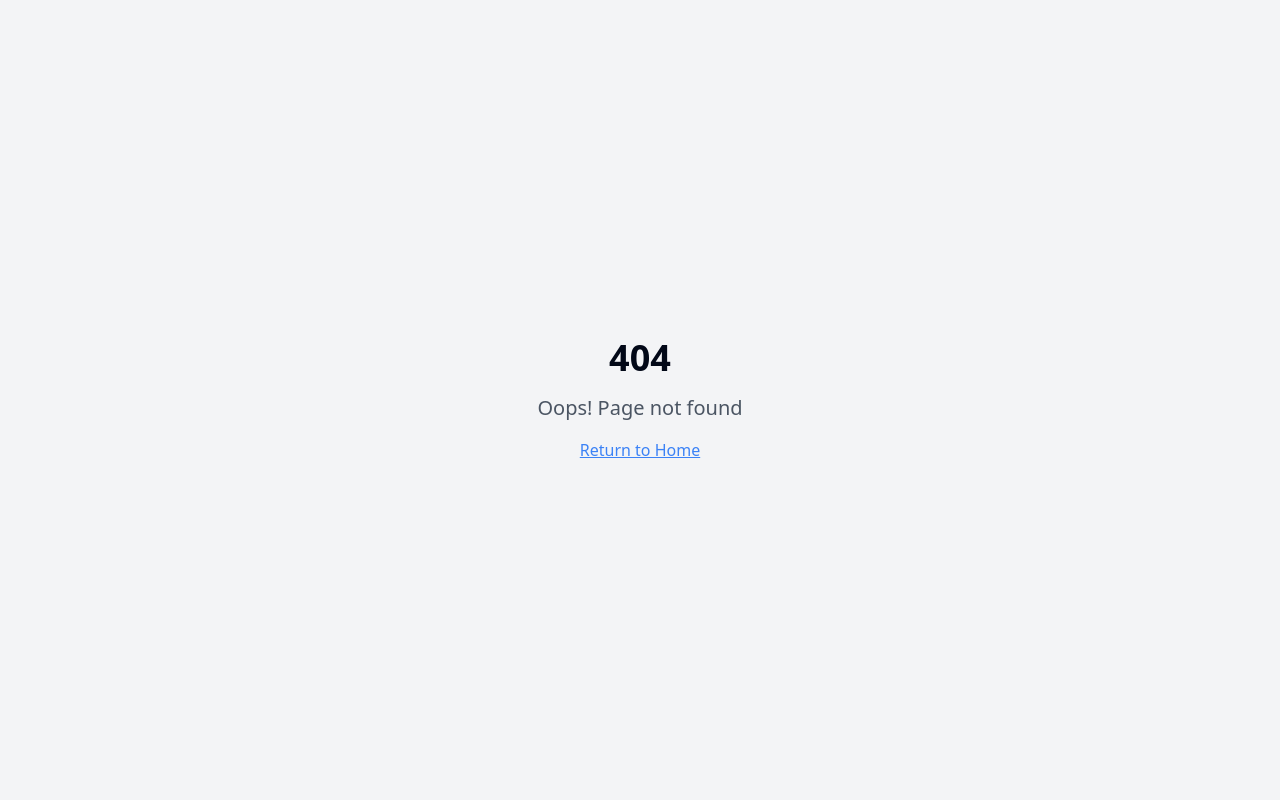
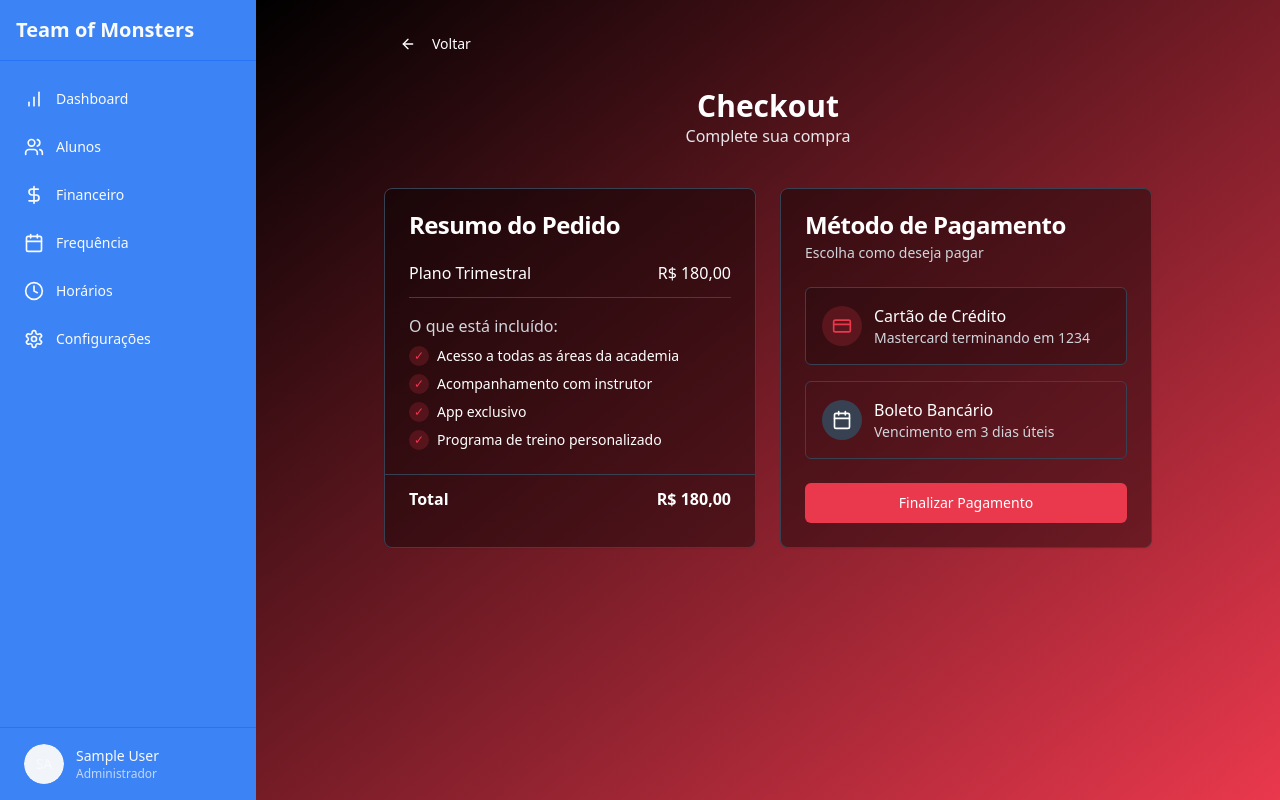
Before and after one commit to jbxd/academia-pro-manager, a React (Vite) app: page /checkout in a window 1280 px wide. Before the commit this address had no page. Built offline with nearby package versions, Linux system fonts and the light colour scheme; sample sign-in values are in the browser's storage.

Commit message:
feat: Implement dashboard enhancements
- Add gradient to dashboard.
- Integrate Supabase for data saving on button clicks.
- Redirect to checkout on payment.

```diff
--- a/package.json
+++ b/package.json
@@ -39,6 +39,7 @@
     "@radix-ui/react-toggle": "^1.1.0",
     "@radix-ui/react-toggle-group": "^1.1.0",
     "@radix-ui/react-tooltip": "^1.1.4",
+    "@supabase/supabase-js": "^2.39.8",
     "@tanstack/react-query": "^5.56.2",
     "class-variance-authority": "^0.7.1",
     "clsx": "^2.1.1",
--- a/src/App.tsx
+++ b/src/App.tsx
@@ -17,6 +17,7 @@ import Schedules from "./pages/Schedules";
 import Settings from "./pages/Settings";
 import Payments from "./pages/Payments";
 import Training from "./pages/Training";
+import Checkout from "./pages/Checkout";
 
 const queryClient = new QueryClient();
 
@@ -39,6 +40,7 @@ const App = () => (
             <Route path="/payments" element={<Payments />} />
             <Route path="/training" element={<Training />} />
             <Route path="/settings" element={<Settings />} />
+            <Route path="/checkout" element={<Checkout />} />
             <Route path="*" element={<NotFound />} />
           </Routes>
         </BrowserRouter>
--- a/src/components/dashboard/AdminDashboard.tsx
+++ b/src/components/dashboard/AdminDashboard.tsx
@@ -15,11 +15,11 @@ import AttendanceChart from "@/components/charts/AttendanceChart";
 
 const AdminDashboard: React.FC = () => {
   return (
-    <>
+    <div className="bg-gradient-black-red min-h-screen -m-6 p-6">
       <div className="flex flex-col gap-4">
         <div className="flex flex-col gap-2">
-          <h1 className="text-3xl font-bold">Dashboard</h1>
-          <p className="text-muted-foreground">
+          <h1 className="text-3xl font-bold text-white">Dashboard</h1>
+          <p className="text-gray-200">
             Bem-vindo ao painel administrativo Team Of Monsters
           </p>
         </div>
@@ -364,7 +364,7 @@ const AdminDashboard: React.FC = () => {
           </TabsContent>
         </Tabs>
       </div>
-    </>
+    </div>
   );
 };
 
--- a/src/components/dashboard/StudentDashboard.tsx
+++ b/src/components/dashboard/StudentDashboard.tsx
@@ -1,12 +1,16 @@
-
 import React from "react";
 import { Card, CardContent, CardDescription, CardHeader, CardTitle, CardFooter } from "@/components/ui/card";
 import { Button } from "@/components/ui/button";
 import { Progress } from "@/components/ui/progress";
 import { Link } from "react-router-dom";
 import { Calendar, CreditCard, Clock, CheckCircle2, Dumbbell, ArrowRight } from "lucide-react";
+import { useNavigate } from "react-router-dom";
+import { toast } from "sonner";
+import { createClient } from '@supabase/supabase-js';
 
 const StudentDashboard: React.FC = () => {
+  const navigate = useNavigate();
+
   // Mock data for student
   const studentData = {
     name: "João Silva",
@@ -34,52 +38,86 @@ const StudentDashboard: React.FC = () => {
 
   const progress = (studentData.membership.daysLeft / studentData.membership.totalDays) * 100;
 
+  const handlePayment = () => {
+    // Redirect to checkout page
+    navigate("/checkout");
+  };
+
+  const handleConfirmAttendance = async () => {
+    try {
+      // Initialize Supabase client
+      const supabase = createClient(
+        import.meta.env.VITE_SUPABASE_URL || '',
+        import.meta.env.VITE_SUPABASE_ANON_KEY || ''
+      );
+
+      // Insert attendance record
+      const { error } = await supabase
+        .from('attendances')
+        .insert([
+          {
+            student_id: 'user123', // Replace with actual user ID
+            date: new Date().toISOString(),
+            status: 'present'
+          }
+        ]);
+
+      if (error) throw error;
+
+      toast.success("Presença confirmada com sucesso!");
+    } catch (error) {
+      console.error("Erro ao confirmar presença:", error);
+      toast.error("Erro ao confirmar presença. Tente novamente.");
+    }
+  };
+
   return (
+    <div className="bg-gradient-black-red min-h-screen -m-6 p-6">
       <div className="flex flex-col gap-4">
         <div className="flex flex-col gap-2">
-        <h1 className="text-3xl font-bold">Olá, {studentData.name}</h1>
-        <p className="text-muted-foreground">
+          <h1 className="text-3xl font-bold text-white">Olá, {studentData.name}</h1>
+          <p className="text-gray-200">
             Bem-vindo à sua área do aluno do Team Of Monsters
           </p>
         </div>
 
         <div className="grid gap-4 md:grid-cols-2 lg:grid-cols-3">
-        <Card>
+          <Card className="bg-black/40 text-white border-gray-700">
             <CardHeader className="pb-2">
               <CardTitle>Status da Mensalidade</CardTitle>
-            <CardDescription>
+              <CardDescription className="text-gray-300">
                 {studentData.membership.plan}
               </CardDescription>
             </CardHeader>
             <CardContent className="space-y-4">
               <div className="flex justify-between items-center">
-              <span className="text-sm text-muted-foreground">Período:</span>
+                <span className="text-sm text-gray-300">Período:</span>
                 <span className="font-medium">{studentData.membership.startDate} até {studentData.membership.endDate}</span>
               </div>
 
               <div className="space-y-1">
                 <div className="flex justify-between items-center">
-                <span className="text-sm text-muted-foreground">Dias restantes:</span>
+                  <span className="text-sm text-gray-300">Dias restantes:</span>
                   <span className="font-medium">{studentData.membership.daysLeft} dias</span>
                 </div>
                 <Progress value={progress} className="h-2" />
               </div>
 
               <div className="flex justify-between items-center">
-              <span className="text-sm text-muted-foreground">Próximo pagamento:</span>
+                <span className="text-sm text-gray-300">Próximo pagamento:</span>
                 <span className="font-medium">{studentData.membership.nextPayment}</span>
               </div>
 
               <div className="flex justify-between items-center">
-              <span className="text-sm text-muted-foreground">Valor:</span>
+                <span className="text-sm text-gray-300">Valor:</span>
                 <span className="font-medium">{studentData.membership.amount}</span>
               </div>
             </CardContent>
             <CardFooter>
-            <Button asChild variant="outline" className="w-full">
-              <Link to="/payments">
+              <Button asChild variant="outline" className="w-full bg-custom-red text-white hover:bg-custom-red/80 border-none">
+                <Link to="/checkout">
                   <CreditCard className="mr-2 h-4 w-4" />
-                Gerenciar pagamentos
+                  Realizar pagamento
                 </Link>
               </Button>
             </CardFooter>
@@ -151,40 +189,45 @@ const StudentDashboard: React.FC = () => {
           </Card>
         </div>
 
-      <Card className="mt-4">
+        <Card className="mt-4 bg-black/40 text-white border-gray-700">
           <CardHeader className="pb-2">
             <CardTitle>Próxima Aula</CardTitle>
-          <CardDescription>
+            <CardDescription className="text-gray-300">
               Detalhes do seu próximo treino agendado
             </CardDescription>
           </CardHeader>
           <CardContent className="space-y-4">
             <div className="flex flex-col md:flex-row md:items-center md:justify-between gap-4">
               <div className="flex items-center">
-              <div className="h-12 w-12 rounded-full bg-primary/10 flex items-center justify-center mr-4">
-                <Calendar className="h-6 w-6 text-primary" />
+                <div className="h-12 w-12 rounded-full bg-custom-red/20 flex items-center justify-center mr-4">
+                  <Calendar className="h-6 w-6 text-custom-red" />
                 </div>
                 <div>
                   <p className="font-medium text-lg">Segunda-feira</p>
-                <p className="text-muted-foreground">15 de março de 2024</p>
+                  <p className="text-gray-300">15 de março de 2024</p>
                 </div>
               </div>
               <div className="flex items-center">
-              <div className="h-12 w-12 rounded-full bg-primary/10 flex items-center justify-center mr-4">
-                <Clock className="h-6 w-6 text-primary" />
+                <div className="h-12 w-12 rounded-full bg-custom-red/20 flex items-center justify-center mr-4">
+                  <Clock className="h-6 w-6 text-custom-red" />
                 </div>
                 <div>
                   <p className="font-medium text-lg">18:00 - 19:30</p>
-                <p className="text-muted-foreground">Duração: 1h30min</p>
+                  <p className="text-gray-300">Duração: 1h30min</p>
                 </div>
               </div>
-            <Button size="lg">
+              <Button
+                size="lg"
+                onClick={handleConfirmAttendance}
+                className="bg-custom-red hover:bg-custom-red/80"
+              >
                 Confirmar Presença
               </Button>
             </div>
           </CardContent>
         </Card>
       </div>
+    </div>
   );
 };
 
--- /dev/null
+++ b/src/pages/Checkout.tsx
@@ -0,0 +1,159 @@
+
+import React from "react";
+import AppLayout from "@/components/layouts/AppLayout";
+import { Button } from "@/components/ui/button";
+import { Card, CardContent, CardDescription, CardFooter, CardHeader, CardTitle } from "@/components/ui/card";
+import { toast } from "sonner";
+import { useNavigate } from "react-router-dom";
+import { createClient } from "@supabase/supabase-js";
+import { ArrowLeft, CreditCard, Calendar } from "lucide-react";
+
+const Checkout = () => {
+  const navigate = useNavigate();
+
+  const planDetails = {
+    name: "Plano Trimestral",
+    price: "R$ 180,00",
+    description: "Acesso ilimitado à academia por 3 meses",
+    benefits: [
+      "Acesso a todas as áreas da academia",
+      "Acompanhamento com instrutor",
+      "App exclusivo",
+      "Programa de treino personalizado"
+    ]
+  };
+
+  const handlePayment = async () => {
+    try {
+      // Initialize Supabase client
+      const supabase = createClient(
+        import.meta.env.VITE_SUPABASE_URL || '',
+        import.meta.env.VITE_SUPABASE_ANON_KEY || ''
+      );
+
+      // Insert payment record to Supabase
+      const { error } = await supabase
+        .from('payments')
+        .insert([
+          {
+            user_id: 'user123', // Replace with actual user ID
+            amount: 180,
+            plan: "Plano Trimestral",
+            status: "processing",
+            date: new Date().toISOString()
+          }
+        ]);
+
+      if (error) throw error;
+
+      // Redirect to payment confirmation page (or external gateway)
+      toast.success("Pagamento processado com sucesso!");
+      setTimeout(() => {
+        navigate("/payments");
+      }, 2000);
+    } catch (error) {
+      console.error("Erro ao processar pagamento:", error);
+      toast.error("Erro ao processar pagamento. Tente novamente.");
+    }
+  };
+
+  return (
+    <AppLayout>
+      <div className="bg-gradient-black-red min-h-screen -m-6 p-6">
+        <div className="flex flex-col gap-6 max-w-3xl mx-auto">
+          <div className="flex items-center">
+            <Button
+              variant="ghost"
+              className="text-white"
+              onClick={() => navigate(-1)}
+            >
+              <ArrowLeft className="h-4 w-4 mr-2" />
+              Voltar
+            </Button>
+          </div>
+
+          <div className="text-center mb-4">
+            <h1 className="text-3xl font-bold text-white">Checkout</h1>
+            <p className="text-gray-200">Complete sua compra</p>
+          </div>
+
+          <div className="grid md:grid-cols-2 gap-6">
+            <Card className="bg-black/40 text-white border-gray-700">
+              <CardHeader>
+                <CardTitle>Resumo do Pedido</CardTitle>
+              </CardHeader>
+              <CardContent className="space-y-4">
+                <div className="flex justify-between items-center border-b border-gray-700 pb-3">
+                  <span className="font-medium">{planDetails.name}</span>
+                  <span>{planDetails.price}</span>
+                </div>
+
+                <div>
+                  <p className="mb-2 text-gray-300">O que está incluído:</p>
+                  <ul className="space-y-2">
+                    {planDetails.benefits.map((benefit, i) => (
+                      <li key={i} className="flex items-center">
+                        <div className="h-5 w-5 rounded-full bg-custom-red/20 flex items-center justify-center mr-2">
+                          <span className="text-custom-red text-xs">✓</span>
+                        </div>
+                        <span className="text-sm">{benefit}</span>
+                      </li>
+                    ))}
+                  </ul>
+                </div>
+              </CardContent>
+              <CardFooter className="flex justify-between border-t border-gray-700 pt-3">
+                <span className="font-bold">Total</span>
+                <span className="font-bold">{planDetails.price}</span>
+              </CardFooter>
+            </Card>
+
+            <Card className="bg-black/40 text-white border-gray-700">
+              <CardHeader>
+                <CardTitle>Método de Pagamento</CardTitle>
+                <CardDescription className="text-gray-300">
+                  Escolha como deseja pagar
+                </CardDescription>
+              </CardHeader>
+              <CardContent className="space-y-4">
+                <div className="border border-gray-700 rounded-md p-4 cursor-pointer bg-black/20">
+                  <div className="flex items-center">
+                    <div className="h-10 w-10 rounded-full bg-custom-red/20 flex items-center justify-center mr-3">
+                      <CreditCard className="h-5 w-5 text-custom-red" />
+                    </div>
+                    <div>
+                      <p className="font-medium">Cartão de Crédito</p>
+                      <p className="text-sm text-gray-300">Mastercard terminando em 1234</p>
+                    </div>
+                  </div>
+                </div>
+
+                <div className="border border-gray-700 rounded-md p-4 cursor-pointer">
+                  <div className="flex items-center">
+                    <div className="h-10 w-10 rounded-full bg-gray-700 flex items-center justify-center mr-3">
+                      <Calendar className="h-5 w-5 text-white" />
+                    </div>
+                    <div>
+                      <p className="font-medium">Boleto Bancário</p>
+                      <p className="text-sm text-gray-300">Vencimento em 3 dias úteis</p>
+                    </div>
+                  </div>
+                </div>
+              </CardContent>
+              <CardFooter>
+                <Button
+                  className="w-full bg-custom-red hover:bg-custom-red/80 text-white"
+                  onClick={handlePayment}
+                >
+                  Finalizar Pagamento
+                </Button>
+              </CardFooter>
+            </Card>
+          </div>
+        </div>
+      </div>
+    </AppLayout>
+  );
+};
+
+export default Checkout;
```
Also changed, not shown: 1 other file (tests, documents, lock files or other folders). Lines whose indentation alone changed are shown as unchanged.
